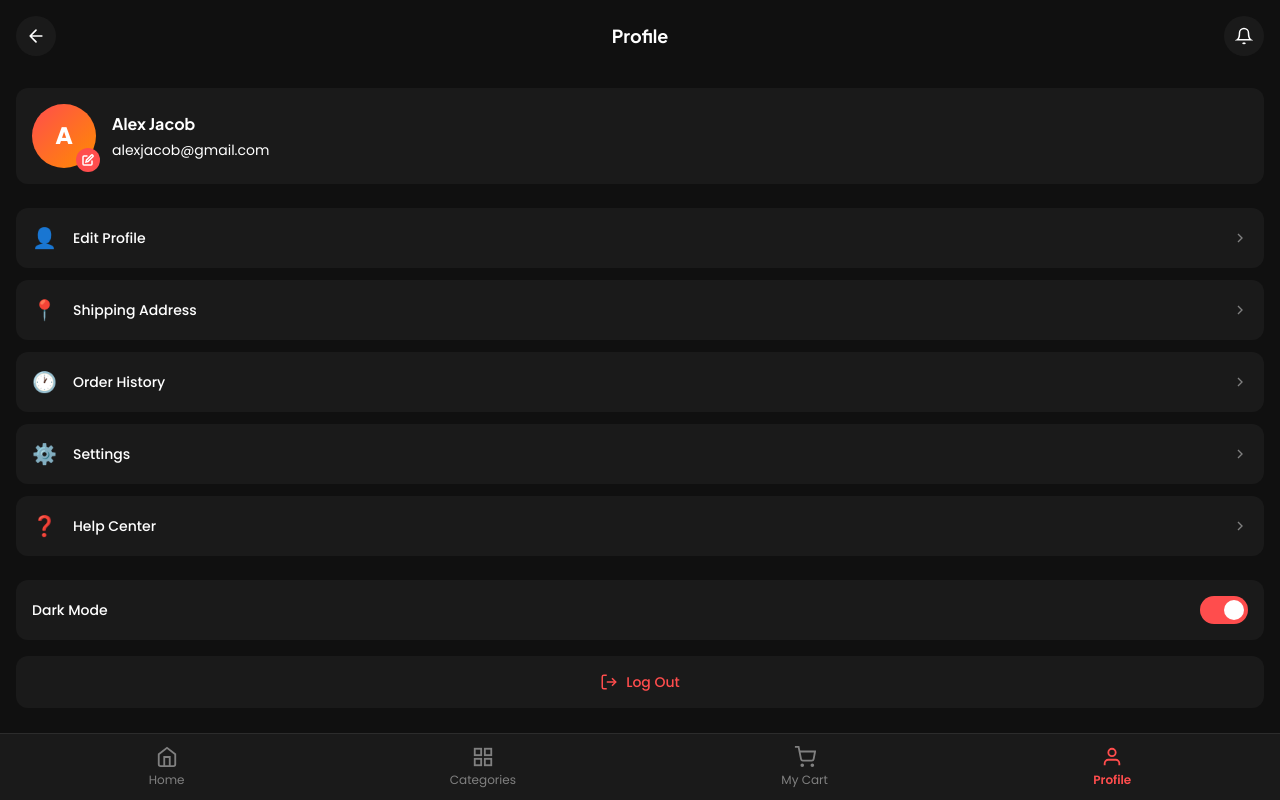
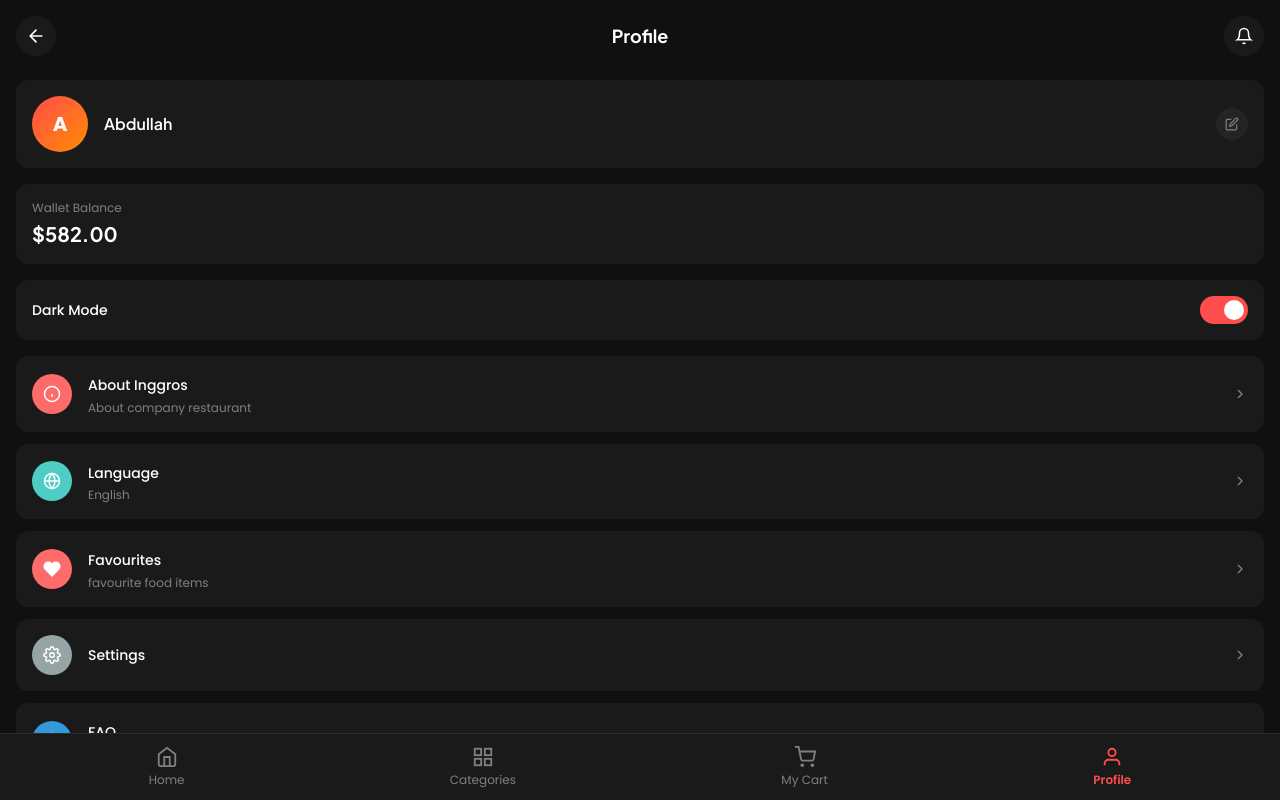
Before and after one commit to rohxama/Zesty, a React (Vite) app in the folder client/: page /profile in a window 1280 px wide. Shown: the top 800 px of the page. Built offline with nearby package versions, Linux system fonts and the light colour scheme; no server answers; sample sign-in values are in the browser's storage.

Commit message:
feat: profile page redesign, fix pizza image mismatch between home and detail page

```diff
--- a/client/src/pages/MyCartPage.tsx
+++ b/client/src/pages/MyCartPage.tsx
@@ -185,49 +185,6 @@ export default function MyCartPage() {
           Proceed To Checkout
         </button>
       </div>
-
-      {/* Bottom Navigation */}
-      <div
-        className="fixed bottom-0 left-0 right-0 border-t px-4 py-3"
-        style={{
-          backgroundColor: 'var(--color-bg-card)',
-          borderColor: 'var(--color-border-color)',
-        }}
-      >
-        <div className="flex items-center justify-around">
-          <button className="flex flex-col items-center gap-1" onClick={() => navigate('/home')}>
-            <svg width="22" height="22" viewBox="0 0 24 24" fill="none" stroke="currentColor" strokeWidth="2" style={{ color: 'var(--color-text-muted)' }}>
-              <path d="M3 9l9-7 9 7v11a2 2 0 01-2 2H5a2 2 0 01-2-2z" />
-              <polyline points="9 22 9 12 15 12 15 22" />
-            </svg>
-            <span className="text-xs" style={{ color: 'var(--color-text-muted)' }}>Home</span>
-          </button>
-          <button className="flex flex-col items-center gap-1" onClick={() => navigate('/categories')}>
-            <svg width="22" height="22" viewBox="0 0 24 24" fill="none" stroke="currentColor" strokeWidth="2" style={{ color: 'var(--color-text-muted)' }}>
-              <rect x="3" y="3" width="7" height="7" />
-              <rect x="14" y="3" width="7" height="7" />
-              <rect x="14" y="14" width="7" height="7" />
-              <rect x="3" y="14" width="7" height="7" />
-            </svg>
-            <span className="text-xs" style={{ color: 'var(--color-text-muted)' }}>Categories</span>
-          </button>
-          <button className="flex flex-col items-center gap-1">
-            <svg width="22" height="22" viewBox="0 0 24 24" fill="none" stroke="currentColor" strokeWidth="2" style={{ color: 'var(--color-primary-red)' }}>
-              <circle cx="9" cy="21" r="1" />
-              <circle cx="20" cy="21" r="1" />
-              <path d="M1 1h4l2.68 13.39a2 2 0 002 1.61h9.72a2 2 0 002-1.61L23 6H6" />
-            </svg>
-            <span className="text-xs font-medium" style={{ color: 'var(--color-primary-red)' }}>My Cart</span>
-          </button>
-          <button className="flex flex-col items-center gap-1" onClick={() => navigate('/profile')}>
-            <svg width="22" height="22" viewBox="0 0 24 24" fill="none" stroke="currentColor" strokeWidth="2" style={{ color: 'var(--color-text-muted)' }}>
-              <path d="M20 21v-2a4 4 0 00-4-4H8a4 4 0 00-4 4v2" />
-              <circle cx="12" cy="7" r="4" />
-            </svg>
-            <span className="text-xs" style={{ color: 'var(--color-text-muted)' }}>Profile</span>
-          </button>
-        </div>
-      </div>
     </div>
   )
 }
--- a/client/src/pages/ProfilePage.tsx
+++ b/client/src/pages/ProfilePage.tsx
@@ -1,27 +1,102 @@
 import { useNavigate } from 'react-router-dom'
 import { useState } from 'react'
+
+const menuItems = [
+  { icon: 'info', label: 'About Inggros', subtitle: 'About company restaurant' },
+  { icon: 'language', label: 'Language', subtitle: 'English' },
+  { icon: 'heart', label: 'Favourites', subtitle: ' favourite food items' },
+  { icon: 'settings', label: 'Settings', subtitle: '' },
+  { icon: 'faq', label: 'FAQ', subtitle: 'Consult FAQs' },
+  { icon: 'terms', label: 'Terms Of Use', subtitle: '' },
+  { icon: 'privacy', label: 'Privacy Policy', subtitle: '' },
+]
 
 export default function ProfilePage() {
   const navigate = useNavigate()
   const [darkMode, setDarkMode] = useState(true)
 
-  const menuItems = [
-    { icon: '👤', label: 'Edit Profile' },
-    { icon: '📍', label: 'Shipping Address' },
-    { icon: '🕐', label: 'Order History' },
-    { icon: '⚙️', label: 'Settings' },
-    { icon: '❓', label: 'Help Center' },
-  ]
+  const getIcon = (icon: string) => {
+    switch (icon) {
+      case 'info':
+        return (
+          <svg width="18" height="18" viewBox="0 0 24 24" fill="none" stroke="white" strokeWidth="2">
+            <circle cx="12" cy="12" r="10" />
+            <line x1="12" y1="16" x2="12" y2="12" />
+            <line x1="12" y1="8" x2="12.01" y2="8" />
+          </svg>
+        )
+      case 'language':
+        return (
+          <svg width="18" height="18" viewBox="0 0 24 24" fill="none" stroke="white" strokeWidth="2">
+            <circle cx="12" cy="12" r="10" />
+            <line x1="2" y1="12" x2="22" y2="12" />
+            <path d="M12 2a15.3 15.3 0 014 10 15.3 15.3 0 01-4 10 15.3 15.3 0 01-4-10 15.3 15.3 0 014-10z" />
+          </svg>
+        )
+      case 'heart':
+        return (
+          <svg width="18" height="18" viewBox="0 0 24 24" fill="white" stroke="white" strokeWidth="2">
+            <path d="M20.84 4.61a5.5 5.5 0 00-7.78 0L12 5.67l-1.06-1.06a5.5 5.5 0 00-7.78 7.78l1.06 1.06L12 21.23l7.78-7.78 1.06-1.06a5.5 5.5 0 000-7.78z" />
+          </svg>
+        )
+      case 'settings':
+        return (
+          <svg width="18" height="18" viewBox="0 0 24 24" fill="none" stroke="white" strokeWidth="2">
+            <circle cx="12" cy="12" r="3" />
+            <path d="M19.4 15a1.65 1.65 0 00.33 1.82l.06.06a2 2 0 010 2.83 2 2 0 01-2.83 0l-.06-.06a1.65 1.65 0 00-1.82-.33 1.65 1.65 0 00-1 1.51V21a2 2 0 01-2 2 2 2 0 01-2-2v-.09A1.65 1.65 0 009 19.4a1.65 1.65 0 00-1.82.33l-.06.06a2 2 0 01-2.83 0 2 2 0 010-2.83l.06-.06a1.65 1.65 0 00.33-1.82 1.65 1.65 0 00-1.51-1H3a2 2 0 01-2-2 2 2 0 012-2h.09A1.65 1.65 0 004.6 9a1.65 1.65 0 00-.33-1.82l-.06-.06a2 2 0 010-2.83 2 2 0 012.83 0l.06.06a1.65 1.65 0 001.82.33H9a1.65 1.65 0 001-1.51V3a2 2 0 012-2 2 2 0 012 2v.09a1.65 1.65 0 001 1.51 1.65 1.65 0 001.82-.33l.06-.06a2 2 0 012.83 0 2 2 0 010 2.83l-.06.06a1.65 1.65 0 00-.33 1.82V9a1.65 1.65 0 001.51 1H21a2 2 0 012 2 2 2 0 01-2 2h-.09a1.65 1.65 0 00-1.51 1z" />
+          </svg>
+        )
+      case 'faq':
+        return (
+          <svg width="18" height="18" viewBox="0 0 24 24" fill="none" stroke="white" strokeWidth="2">
+            <circle cx="12" cy="12" r="10" />
+            <path d="M9.09 9a3 3 0 015.83 1c0 2-3 3-3 3" />
+            <line x1="12" y1="17" x2="12.01" y2="17" />
+          </svg>
+        )
+      case 'terms':
+        return (
+          <svg width="18" height="18" viewBox="0 0 24 24" fill="none" stroke="white" strokeWidth="2">
+            <path d="M14 2H6a2 2 0 00-2 2v16a2 2 0 002 2h12a2 2 0 002-2V8z" />
+            <polyline points="14 2 14 8 20 8" />
+            <line x1="16" y1="13" x2="8" y2="13" />
+            <line x1="16" y1="17" x2="8" y2="17" />
+            <polyline points="10 9 9 9 8 9" />
+          </svg>
+        )
+      case 'privacy':
+        return (
+          <svg width="18" height="18" viewBox="0 0 24 24" fill="none" stroke="white" strokeWidth="2">
+            <path d="M12 22s8-4 8-10V5l-8-3-8 3v7c0 6 8 10 8 10z" />
+          </svg>
+        )
+      default:
+        return null
+    }
+  }
+
+  const getIconBg = (icon: string) => {
+    switch (icon) {
+      case 'info': return '#FF6B6B'
+      case 'language': return '#4ECDC4'
+      case 'heart': return '#FF6B6B'
+      case 'settings': return '#95A5A6'
+      case 'faq': return '#3498DB'
+      case 'terms': return '#E74C3C'
+      case 'privacy': return '#2ECC71'
+      default: return '#FF4D4D'
+    }
+  }
 
   return (
     <div
-      className="min-h-screen pb-32"
+      className="min-h-screen pb-24"
       style={{ backgroundColor: 'var(--color-bg-main)' }}
     >
       {/* Header */}
       <div className="flex items-center justify-between px-4 py-4">
         <button
-          onClick={() => navigate(-1)}
+          onClick={() => navigate('/home')}
           className="flex h-10 w-10 items-center justify-center rounded-full"
           style={{ backgroundColor: 'var(--color-bg-card)' }}
         >
@@ -47,80 +122,49 @@ export default function ProfilePage() {
       </div>
 
       {/* Profile Info */}
-      <div className="px-4 pt-4">
+      <div className="px-4 pt-2">
         <div
           className="flex items-center gap-4 rounded-xl p-4"
           style={{ backgroundColor: 'var(--color-bg-card)' }}
         >
-          {/* Avatar */}
           <div className="relative">
-            <div className="flex h-16 w-16 items-center justify-center rounded-full" style={{ background: 'var(--gradient-primary)' }}>
-              <span className="text-2xl font-bold text-white">A</span>
+            <div className="flex h-14 w-14 items-center justify-center rounded-full" style={{ background: 'var(--gradient-primary)' }}>
+              <span className="text-xl font-bold text-white">A</span>
             </div>
-            <div
-              className="absolute -bottom-1 -right-1 flex h-6 w-6 items-center justify-center rounded-full"
-              style={{ backgroundColor: 'var(--color-primary-red)' }}
+          </div>
+          <div className="flex-1">
+            <h2
+              className="font-heading text-base font-semibold"
+              style={{ color: 'var(--color-text-primary)' }}
             >
-              <svg width="12" height="12" viewBox="0 0 24 24" fill="none" stroke="white" strokeWidth="3">
+              Abdullah
+            </h2>
+          </div>
+          <button
+            className="flex h-8 w-8 items-center justify-center rounded-full"
+            style={{ backgroundColor: 'var(--color-bg-hover)' }}
+          >
+            <svg width="14" height="14" viewBox="0 0 24 24" fill="none" stroke="currentColor" strokeWidth="2" style={{ color: 'var(--color-text-muted)' }}>
               <path d="M11 4H4a2 2 0 00-2 2v14a2 2 0 002 2h14a2 2 0 002-2v-7" />
               <path d="M18.5 2.5a2.121 2.121 0 013 3L12 15l-4 1 1-4 9.5-9.5z" />
             </svg>
+          </button>
         </div>
       </div>
 
-          {/* Name and Email */}
-          <div className="flex-1">
-            <h2
-              className="font-heading text-base font-bold"
-              style={{ color: 'var(--color-text-primary)' }}
+      {/* Wallet Balance */}
+      <div className="px-4 pt-4">
+        <div
+          className="rounded-xl p-4"
+          style={{ backgroundColor: 'var(--color-bg-card)' }}
         >
-              Alex Jacob
-            </h2>
-            <p
-              className="mt-1 text-sm"
-              style={{ color: 'var(--color-text-secondary)' }}
-            >
-              alexjacob@gmail.com
-            </p>
-          </div>
+          <p className="text-xs" style={{ color: 'var(--color-text-muted)' }}>Wallet Balance</p>
+          <p className="mt-1 font-heading text-xl font-bold" style={{ color: 'var(--color-text-primary)' }}>$582.00</p>
         </div>
       </div>
 
-      {/* Menu Items */}
-      <div className="px-4 pt-6">
-        <div className="space-y-3">
-          {menuItems.map((item) => (
-            <button
-              key={item.label}
-              className="flex w-full items-center gap-4 rounded-xl p-4"
-              style={{ backgroundColor: 'var(--color-bg-card)' }}
-            >
-              <span className="text-xl">{item.icon}</span>
-              <span
-                className="font-body text-sm font-medium"
-                style={{ color: 'var(--color-text-primary)' }}
-              >
-                {item.label}
-              </span>
-              <svg
-                width="16"
-                height="16"
-                viewBox="0 0 24 24"
-                fill="none"
-                stroke="currentColor"
-                strokeWidth="2"
-                className="ml-auto"
-                style={{ color: 'var(--color-text-muted)' }}
-              >
-                <polyline points="9 18 15 12 9 6" />
-              </svg>
-            </button>
-          ))}
-        </div>
-      </div>
-
-      {/* Dark Mode Toggle */}
-      <div className="px-4 pt-6">
+      {/* Dark Mode */}
+      <div className="px-4 pt-4">
         <div
           className="flex items-center justify-between rounded-xl p-4"
           style={{ backgroundColor: 'var(--color-bg-card)' }}
@@ -148,36 +192,48 @@ export default function ProfilePage() {
         </div>
       </div>
 
-      {/* Logout */}
+      {/* Menu Items */}
       <div className="px-4 pt-4">
+        <div className="space-y-3">
+          {menuItems.map((item) => (
             <button
-          onClick={() => {
-            localStorage.removeItem('zesty_current_user')
-            navigate('/signin')
-          }}
-          className="flex w-full items-center justify-center gap-2 rounded-xl py-4"
+              key={item.label}
+              className="flex w-full items-center gap-4 rounded-xl p-4"
               style={{ backgroundColor: 'var(--color-bg-card)' }}
             >
+              <div
+                className="flex h-10 w-10 items-center justify-center rounded-full"
+                style={{ backgroundColor: getIconBg(item.icon) }}
+              >
+                {getIcon(item.icon)}
+              </div>
+              <div className="flex-1 text-left">
+                <span
+                  className="font-body text-sm font-medium"
+                  style={{ color: 'var(--color-text-primary)' }}
+                >
+                  {item.label}
+                </span>
+                {item.subtitle && (
+                  <p className="mt-0.5 text-xs" style={{ color: 'var(--color-text-muted)' }}>
+                    {item.subtitle}
+                  </p>
+                )}
+              </div>
               <svg
-            width="18"
-            height="18"
+                width="16"
+                height="16"
                 viewBox="0 0 24 24"
                 fill="none"
                 stroke="currentColor"
                 strokeWidth="2"
-            style={{ color: 'var(--color-primary-red)' }}
+                style={{ color: 'var(--color-text-muted)' }}
               >
-            <path d="M9 21H5a2 2 0 01-2-2V5a2 2 0 012-2h4" />
-            <polyline points="16 17 21 12 16 7" />
-            <line x1="21" y1="12" x2="9" y2="12" />
+                <polyline points="9 18 15 12 9 6" />
               </svg>
-          <span
-            className="font-body text-sm font-medium"
-            style={{ color: 'var(--color-primary-red)' }}
-          >
-            Log Out
-          </span>
             </button>
+          ))}
+        </div>
       </div>
 
       {/* Bottom Navigation */}
```
Also changed, not shown: client/src/pages/MealDetailsPage.tsx (+32 -33 lines). Lines whose indentation alone changed are shown as unchanged.
